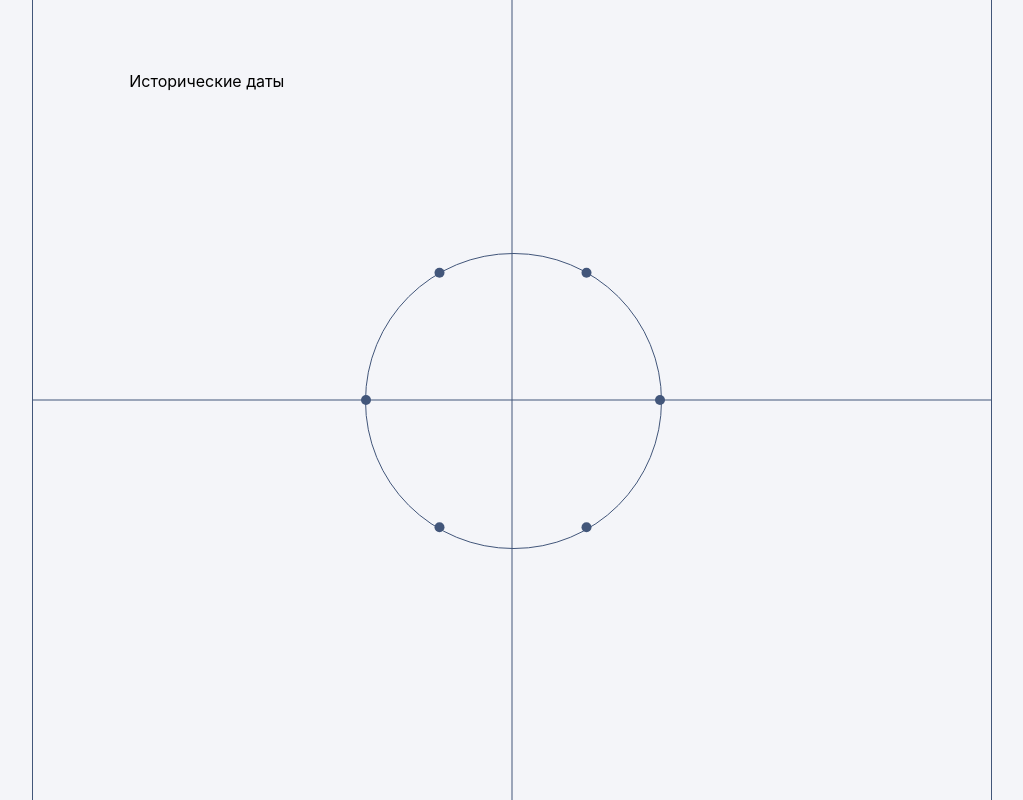
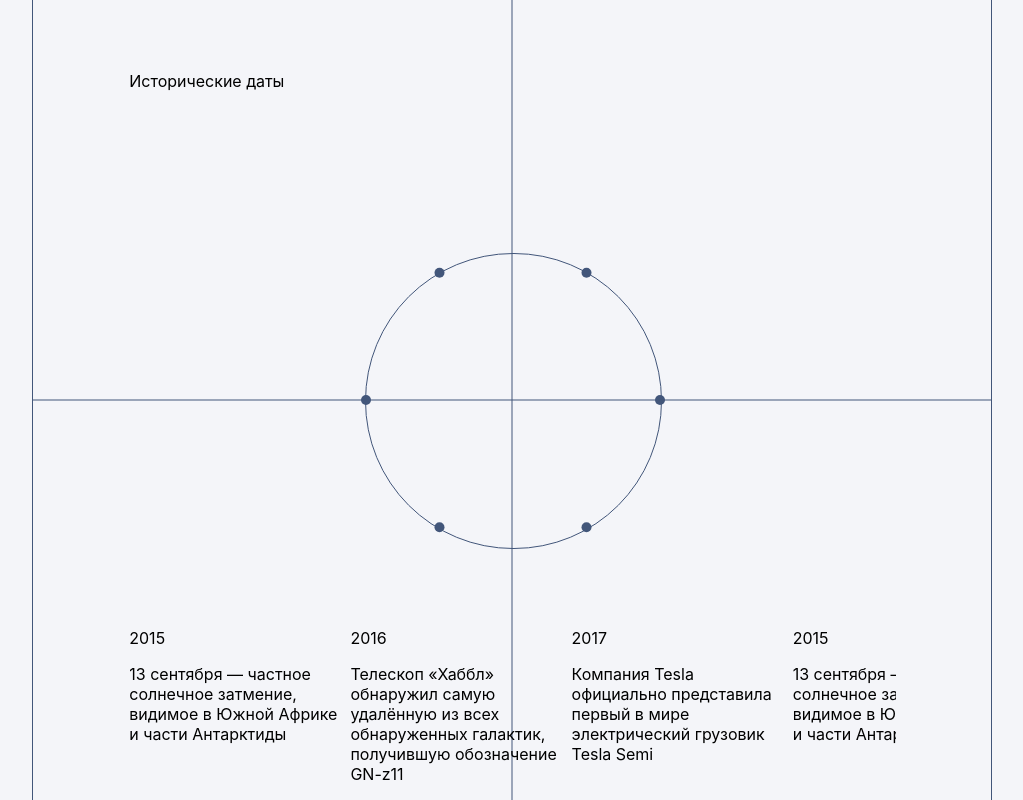
Before and after one commit to EgorVolg/swiper, a React (Create React App) app: page / in a window 1280 px wide. Shown: the whole page, without its empty margins (180-1203 px from the left). Built offline with nearby package versions, Linux system fonts and the light colour scheme; the HTML template or start-up script is replaced by a standard one.

Commit message:
Refactor TimelineWheel to include MySwiper component; adjust Swiper styles and update slidesPerView property

```diff
--- a/src/App.tsx
+++ b/src/App.tsx
@@ -43,10 +43,8 @@ function App() {
         <HorizontalLine />
         <VerticalLine />
         <Title>Исторические даты</Title>
-
         <Container>
           <TimelineWheel info={info} />
-          {/* <MySwiper info={info} /> */}
         </Container>
       </Main>
     </Wrapper>
@@ -99,7 +97,6 @@ const Container = styled.div`
   position: relative;
 
   box-sizing: border-box;
-
   padding: 5.5% 10%;
   width: 100%;
   height: 100%;
--- a/src/components/swiper/Swiper.tsx
+++ b/src/components/swiper/Swiper.tsx
@@ -56,7 +56,7 @@ export const MySwiper = ({
 
         <Swiper
           spaceBetween={8}
-          slidesPerView={3}
+          slidesPerView={3.5}
           navigation={{
             nextEl: ".swiper-button-next",
             prevEl: ".swiper-button-prev",
--- a/src/components/timeline/TimelineWheel.tsx
+++ b/src/components/timeline/TimelineWheel.tsx
@@ -2,6 +2,7 @@ import styled from "styled-components";
 import { MySwiper } from "../swiper/Swiper";
 import { useEffect, useRef, useState } from "react";
 import { gsap } from "gsap";
+import Swiper from "swiper";
 
 export const TimelineWheel = ({
   info,
@@ -47,6 +48,10 @@ export const TimelineWheel = ({
           />
         ))}
       </CircleContainer>
+
+      <SwiperContainer>
+        <MySwiper info={info} />
+      </SwiperContainer>
     </Container>
   );
 };
@@ -56,7 +61,6 @@ const Container = styled.div`
   justify-content: center;
   align-items: center;
   position: relative;
-
   width: 100%;
   height: 100%;
 `;
@@ -84,3 +88,10 @@ const Dot = styled.div`
   transform: translate(-20%, -20%);
   background-color: rgba(66, 86, 122, 1);
 `;
+
+const SwiperContainer = styled.div`
+  position: absolute;
+  bottom: 0;
+  width: 100%;
+  height: 135px;
+`;
```
